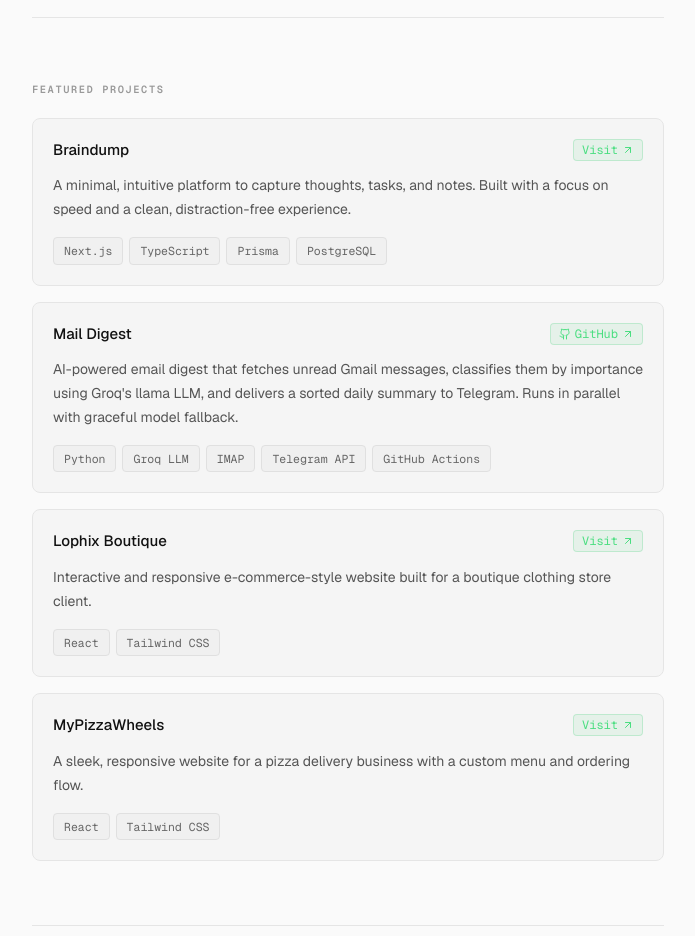
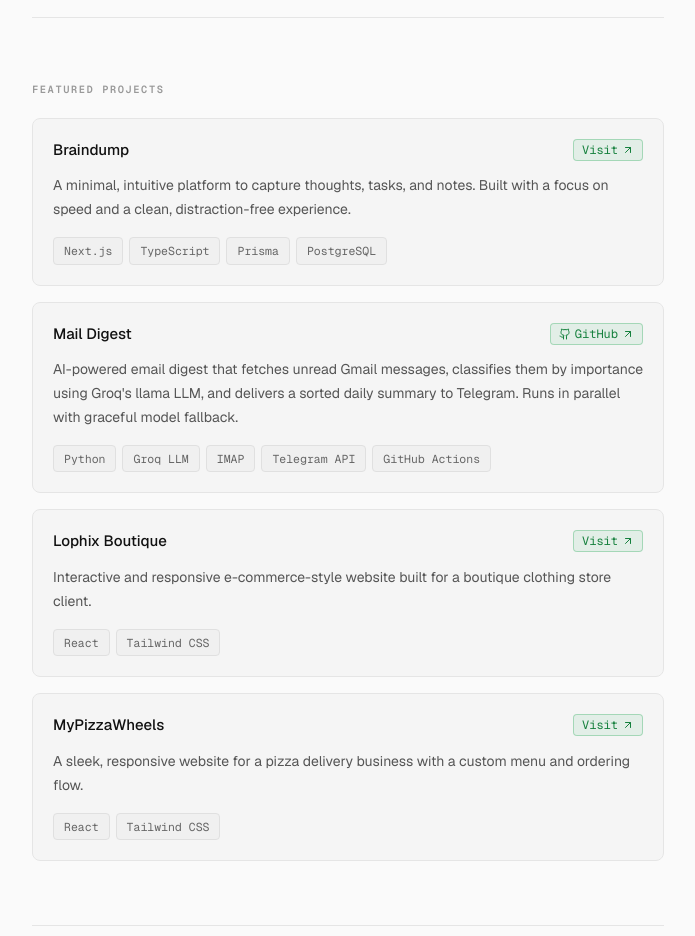
Before and after one commit to Enodevs/portfolio-mdx, a Next.js app: page / in a window 1280 px wide. Shown: the part 1020-1956 px from the top of the page, without its empty margins (292-987 px from the left). Built offline with nearby package versions, Linux system fonts and the light colour scheme.

Commit message:
Fixed hover effect bug on visit buttons

```diff
--- a/src/components/project-link.tsx
+++ b/src/components/project-link.tsx
@@ -3,6 +3,7 @@
 import Link from "next/link";
 import { useState } from "react";
 import { ArrowUpRight, Github } from "lucide-react";
+import { useTheme } from "next-themes";
 
 interface ProjectLinkProps {
   href: string;
@@ -11,6 +12,19 @@
 
 export default function ProjectLink({ href, label }: ProjectLinkProps) {
   const [hovered, setHovered] = useState(false);
+  const { resolvedTheme } = useTheme();
+  const isDark = resolvedTheme === "dark";
+
+  // Light mode uses a more restrained palette so text stays readable
+  const idle = isDark
+    ? { bg: "rgba(34,197,94,0.07)", border: "rgba(34,197,94,0.2)",  color: "#4ade80" }
+    : { bg: "rgba(22,163,74,0.08)",  border: "rgba(22,163,74,0.3)",  color: "#15803d" };
+
+  const active = isDark
+    ? { bg: "rgba(34,197,94,0.14)", border: "rgba(34,197,94,0.5)",  color: "#86efac", shadow: "0 4px 12px rgba(34,197,94,0.15)" }
+    : { bg: "rgba(22,163,74,0.10)",  border: "rgba(22,163,74,0.45)", color: "#15803d", shadow: "0 3px 8px rgba(22,163,74,0.12)" };
+
+  const s = hovered ? active : idle;
 
   return (
     <Link
@@ -22,11 +36,11 @@
       onMouseLeave={() => setHovered(false)}
       className="flex items-center gap-1 text-xs font-mono rounded px-2 py-0.5 select-none"
       style={{
-        border: `1px solid ${hovered ? "rgba(34,197,94,0.5)" : "rgba(34,197,94,0.2)"}`,
-        background: hovered ? "rgba(34,197,94,0.14)" : "rgba(34,197,94,0.07)",
-        color: hovered ? "#86efac" : "#4ade80",
+        border: `1px solid ${s.border}`,
+        background: s.bg,
+        color: s.color,
         transform: hovered ? "translateY(-1px)" : "translateY(0)",
-        boxShadow: hovered ? "0 4px 12px rgba(34,197,94,0.15)" : "none",
+        boxShadow: hovered ? s.shadow : "none",
         transition: "all 0.15s ease",
       }}
     >
```
